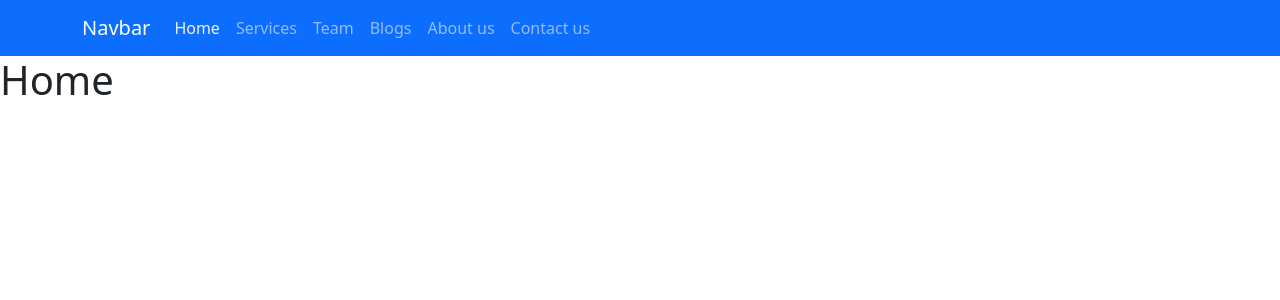
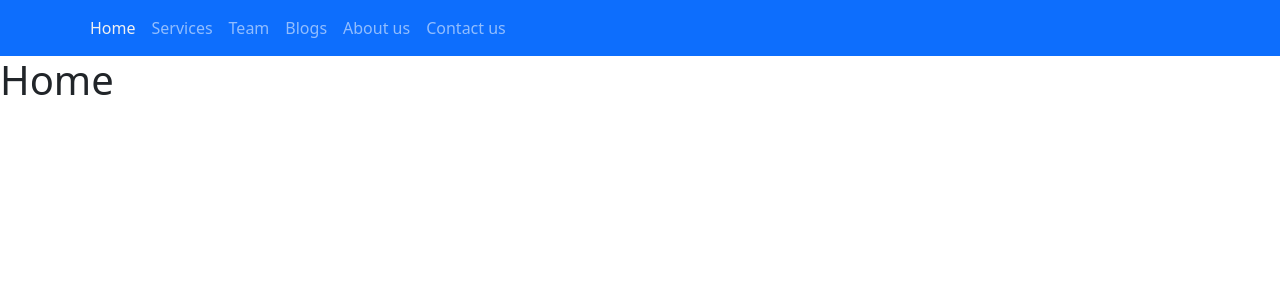
Before and after one commit to Ayush-Singhal-2004/freelance-portfolio, a React (Vite) app: page / in a window 1280 px wide. Shown: the top 300 px of the page. Built offline with nearby package versions, Linux system fonts and the light colour scheme.

Commit message:
updated navbar

```diff
--- a/src/components/NavigationBar.jsx
+++ b/src/components/NavigationBar.jsx
@@ -9,7 +9,7 @@ function NavigationBar({selected}) {
     return (
         <Navbar bg="primary" data-bs-theme="dark">
             <Container>
-                <Navbar.Brand href="#">Navbar</Navbar.Brand>
+                {/* <Navbar.Brand href="#">Eduford</Navbar.Brand> */}
                 <Nav className="me-auto">
                     <Nav.Link href="/"
                     style={selected=="home"?selectedStyle:{}}
```
